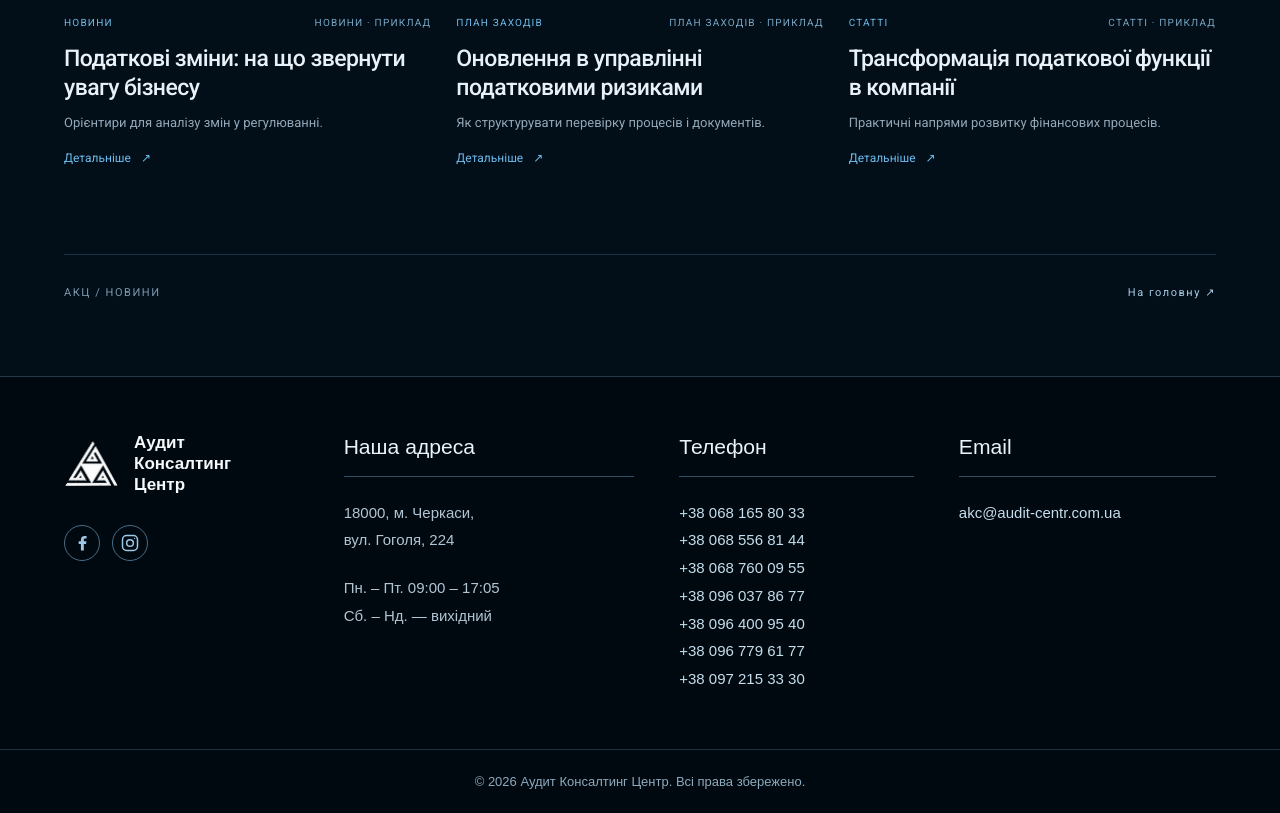
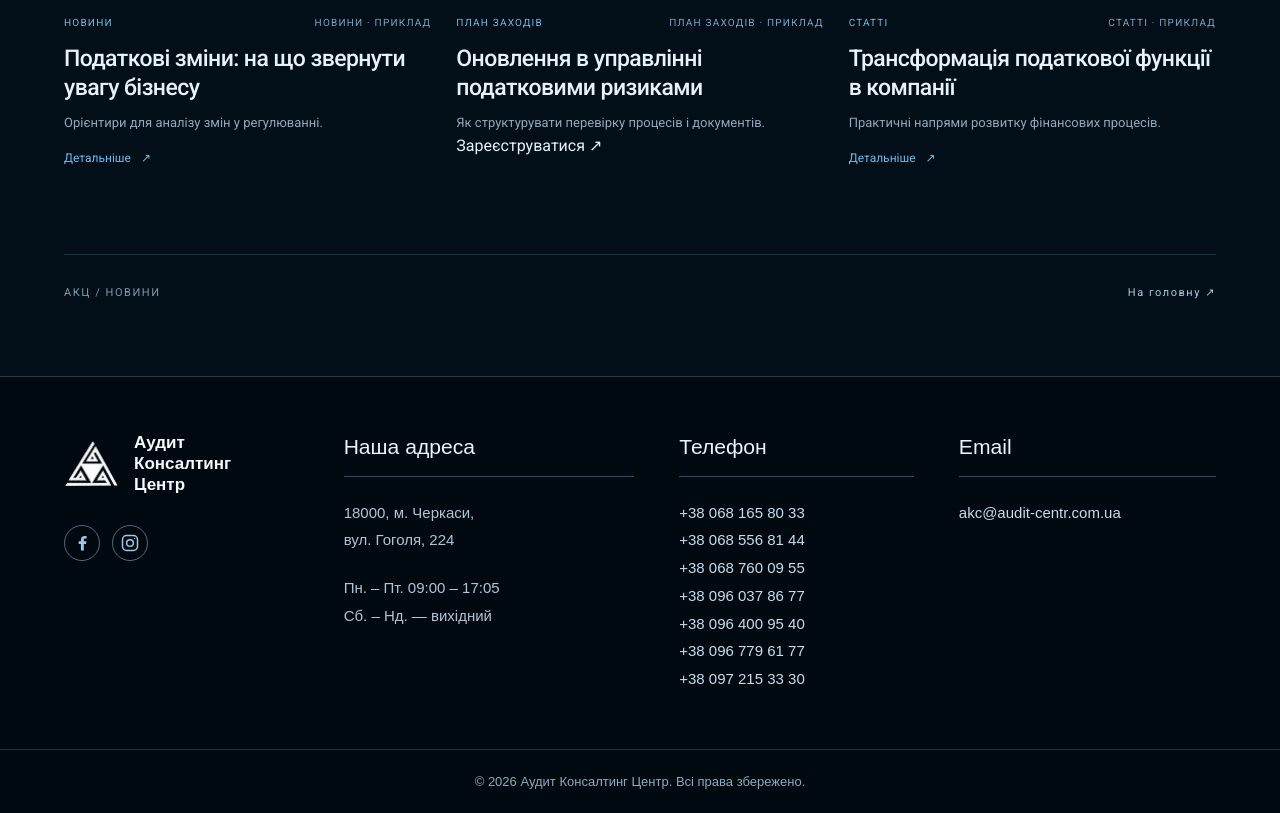
Before and after one commit to dnagorna3817-spec/website_akc_main, a Next.js app: page /insights in a window 1280 px wide. Shown: the part 905-1718 px from the top of the page. Built offline with nearby package versions, Linux system fonts and the light colour scheme.

Commit message:
Connect event registration dialog to event cards

```diff
--- a/app/insights/page.tsx
+++ b/app/insights/page.tsx
@@ -5,11 +5,13 @@ import Link from "next/link";
 import Image from "next/image";
 import { ExpertiseHeader, expertiseFont } from "../expertise/ExpertiseView";
 import styles from "./insights.module.css";
+import EventRegistration from "./EventRegistration";
 
 import { articles, categories, type Category } from "./articles";
 
 export default function InsightsPage() {
   const [category, setCategory] = useState<Category>("Усі");
+  const [registrationTitle, setRegistrationTitle] = useState<string | null>(null);
   const filtered = useMemo(() => category === "Усі" ? articles : articles.filter(item => item.category === category), [category]);
   const [lead, ...rest] = filtered;
   return (
@@ -33,7 +35,7 @@ export default function InsightsPage() {
             <div className={styles.meta}><span>{lead.category}</span><span>{lead.date}</span></div>
             <h2><Link href={`/insights/${lead.slug}`} className={styles.titleLink}>{lead.title}</Link></h2>
             <p>{lead.summary}</p>
-            <Link href={`/insights/${lead.slug}`} className={styles.readMore}>Детальніше <span aria-hidden="true">↗</span></Link>
+            {lead.category === "План заходів" ? <button type="button" className={styles.registrationButton} onClick={() => setRegistrationTitle(lead.title)}>Зареєструватися <span aria-hidden="true">↗</span></button> : <Link href={`/insights/${lead.slug}`} className={styles.readMore}>Детальніше <span aria-hidden="true">↗</span></Link>}
           </div>
         </article>}
         {rest.length > 0 && <div className={styles.grid}>
@@ -42,11 +44,12 @@ export default function InsightsPage() {
             <div className={styles.meta}><span>{article.category}</span><span>{article.date}</span></div>
             <h3><Link href={`/insights/${article.slug}`} className={styles.titleLink}>{article.title}</Link></h3>
             <p>{article.summary}</p>
-            <Link href={`/insights/${article.slug}`} className={styles.cardMore}>Детальніше <span aria-hidden="true">↗</span></Link>
+            {article.category === "План заходів" ? <button type="button" className={styles.registrationButton} onClick={() => setRegistrationTitle(article.title)}>Зареєструватися <span aria-hidden="true">↗</span></button> : <Link href={`/insights/${article.slug}`} className={styles.cardMore}>Детальніше <span aria-hidden="true">↗</span></Link>}
           </article>)}
         </div>}
         <footer className={styles.footer}><span>АКЦ / НОВИНИ</span><Link href="/">На головну <span aria-hidden="true">↗</span></Link></footer>
       </main>
+      {registrationTitle && <EventRegistration title={registrationTitle} onClose={() => setRegistrationTitle(null)} />}
     </div>
   );
 }
```
